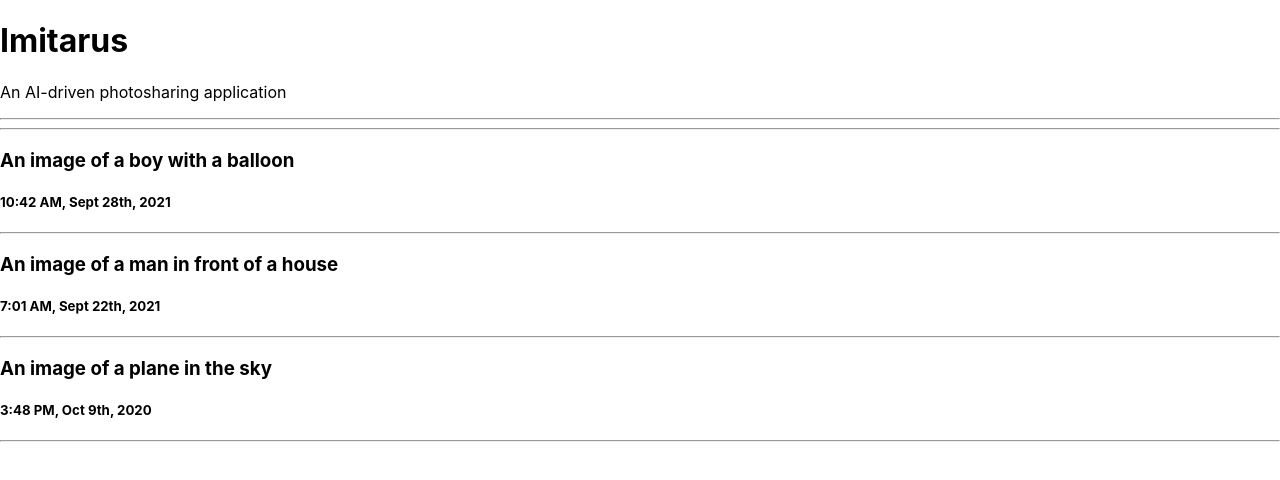
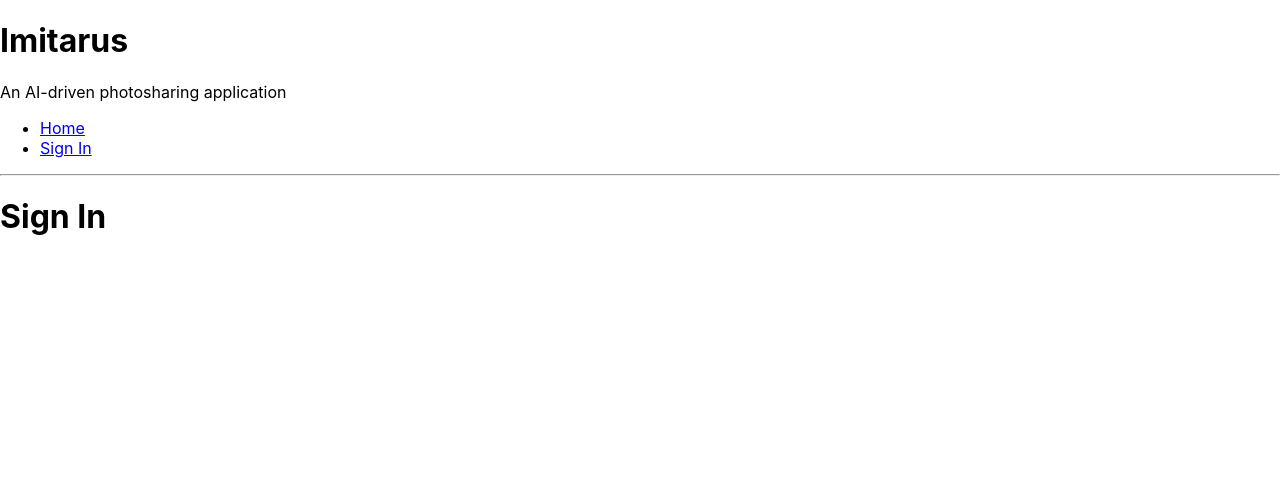
Before and after one commit to kdrendel99/imitarus, a React (Create React App) app: page /signin in a window 1280 px wide. Shown: the top 480 px of the page. Built offline with nearby package versions, Linux system fonts and the light colour scheme.

Commit message:
Add React Router and add .env to .gitignore

```diff
--- a/package.json
+++ b/package.json
@@ -6,9 +6,11 @@
     "@testing-library/jest-dom": "^5.14.1",
     "@testing-library/react": "^11.2.7",
     "@testing-library/user-event": "^12.8.3",
+    "firebase": "^9.1.0",
     "react": "^17.0.2",
     "react-dom": "^17.0.2",
     "react-redux": "^7.2.5",
+    "react-router-dom": "^5.3.0",
     "react-scripts": "4.0.3",
     "redux": "^4.1.1",
     "web-vitals": "^1.1.2"
--- a/src/components/App.js
+++ b/src/components/App.js
@@ -2,14 +2,23 @@ import React from 'react';
 // import '../App.css';
 import Header from './Header';
 import Main from './Main';
+import Signin from "./SignIn";
+import { BrowserRouter as Router, Switch, Route } from "react-router-dom";
 // import Footer from './Footer';
 
 function App() {
   return (
-    <React.Fragment>
+    <Router>
       <Header />
-      <Main />
-    </React.Fragment>
+      <Switch>
+        <Route path="/signin">
+          <Signin />
+        </Route>
+        <Route path="/">
+          <Main />
+        </Route>
+      </Switch>
+    </Router>
   );
 }
 
--- a/src/components/Header.js
+++ b/src/components/Header.js
@@ -1,10 +1,19 @@
 import React from 'react';
+import { Link } from "react-router-dom";
 
 function Header(){
   return(
     <React.Fragment>
       <h1>Imitarus</h1>
       <p>An AI-driven photosharing application</p>
+      <ul>
+        <li>
+          <Link to="/">Home</Link>
+        </li>
+        <li>
+          <Link to="/signin">Sign In</Link>
+        </li>
+      </ul>
       <hr/>
     </React.Fragment>
   );
--- /dev/null
+++ b/src/components/SignIn.js
@@ -0,0 +1,9 @@
+import React from "react";
+
+function Signin(){
+  return (
+    <h1>Sign In</h1>
+  );
+}
+
+export default Signin
```
Also changed, not shown: src/components/NewPrompt.js (added), 2 other files (tests, documents, lock files or other folders).
